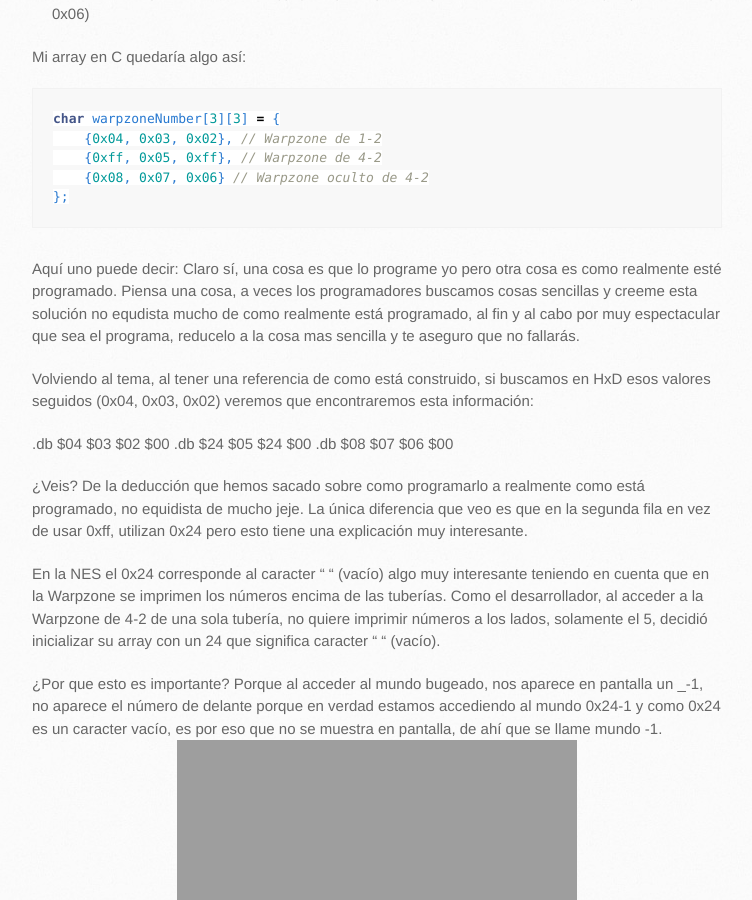
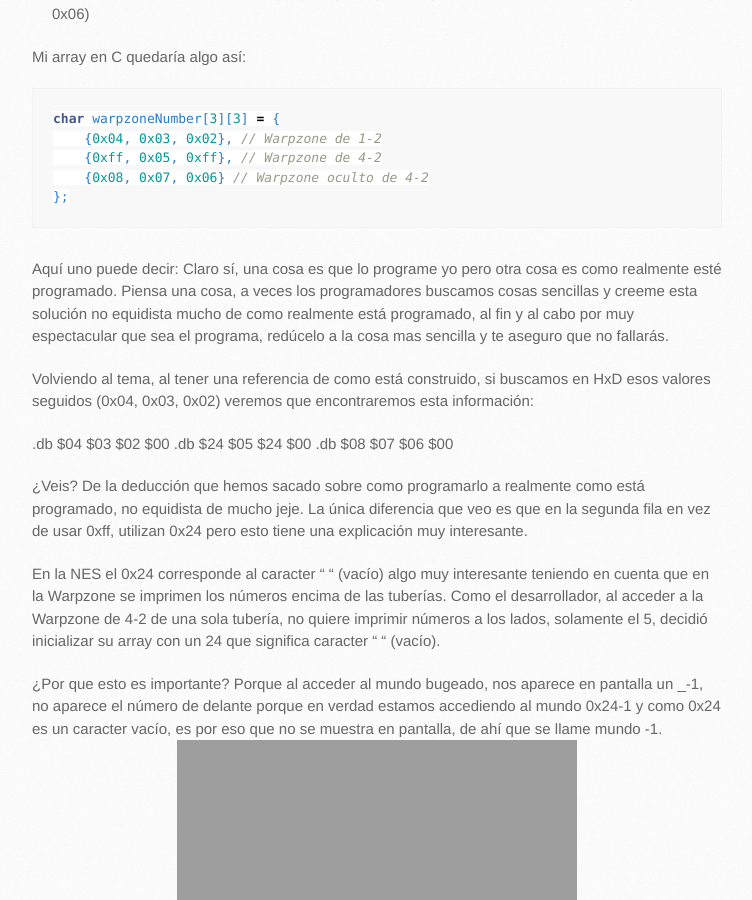
Before and after one commit to Davidc96/davidc96.github.io, a Jekyll site: the page built from _posts/2021-05-03-Destripando Super Mario Bros-Introduccion.md, in a window 1280 px wide and 900 px high, scrolled down 5018 px. Shown: the whole window, without its empty margins (138-890 px from the left). Built offline with Jekyll 4.4.1, drawn with Linux system fonts in a browser that asks for light colours.

Commit message:
Fix typo

````diff
--- a/_posts/2021-05-03-Destripando Super Mario Bros-Introduccion.md
+++ b/_posts/2021-05-03-Destripando Super Mario Bros-Introduccion.md
@@ -98,7 +98,7 @@ char warpzoneNumber[3][3] = {
     {0x08, 0x07, 0x06} // Warpzone oculto de 4-2
 };
 ```
-Aquí uno puede decir: Claro sí, una cosa es que lo programe yo pero otra cosa es como realmente esté programado. Piensa una cosa, a veces los programadores buscamos cosas sencillas y creeme esta solución no equdista mucho de como realmente está programado, al fin y al cabo por muy espectacular que sea el programa, reducelo a la cosa mas sencilla y te aseguro que no fallarás.
+Aquí uno puede decir: Claro sí, una cosa es que lo programe yo pero otra cosa es como realmente esté programado. Piensa una cosa, a veces los programadores buscamos cosas sencillas y creeme esta solución no equidista mucho de como realmente está programado, al fin y al cabo por muy espectacular que sea el programa, redúcelo a la cosa mas sencilla y te aseguro que no fallarás.
 
 Volviendo al tema, al tener una referencia de como está construido, si buscamos en HxD esos valores seguidos (0x04, 0x03, 0x02) veremos que encontraremos esta información:
 
````
